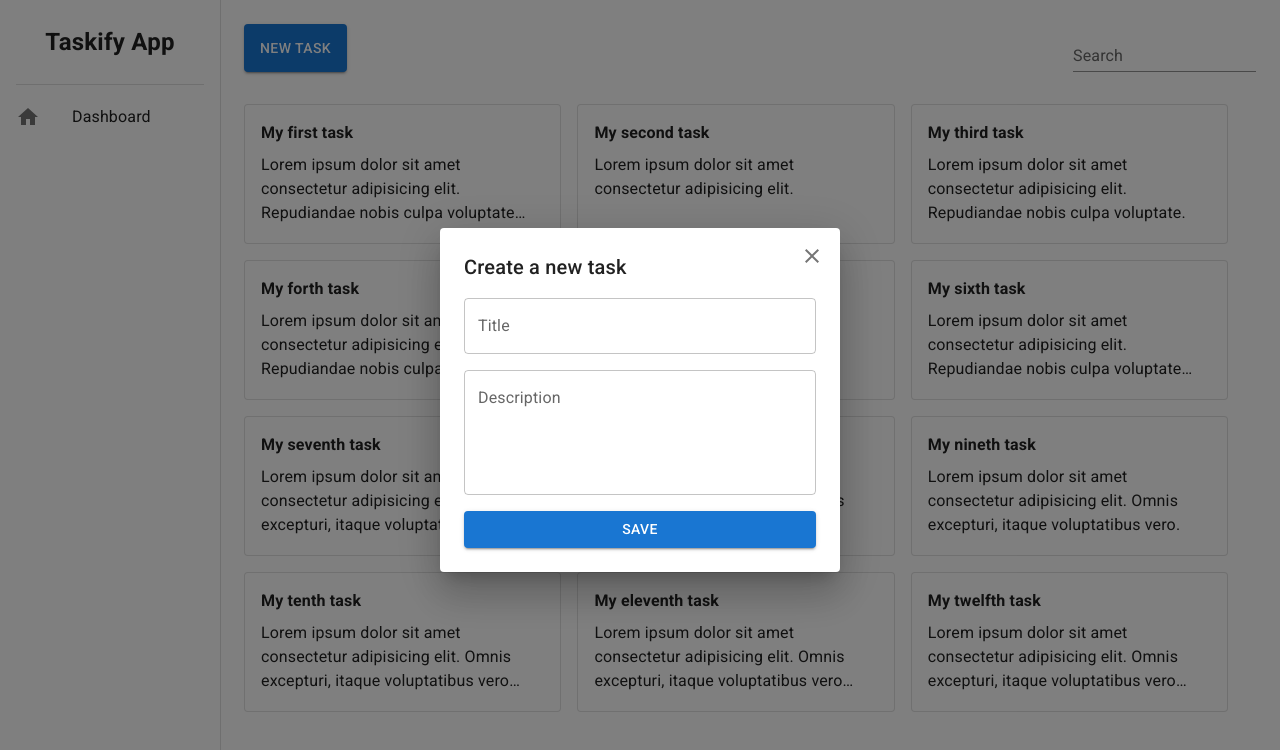
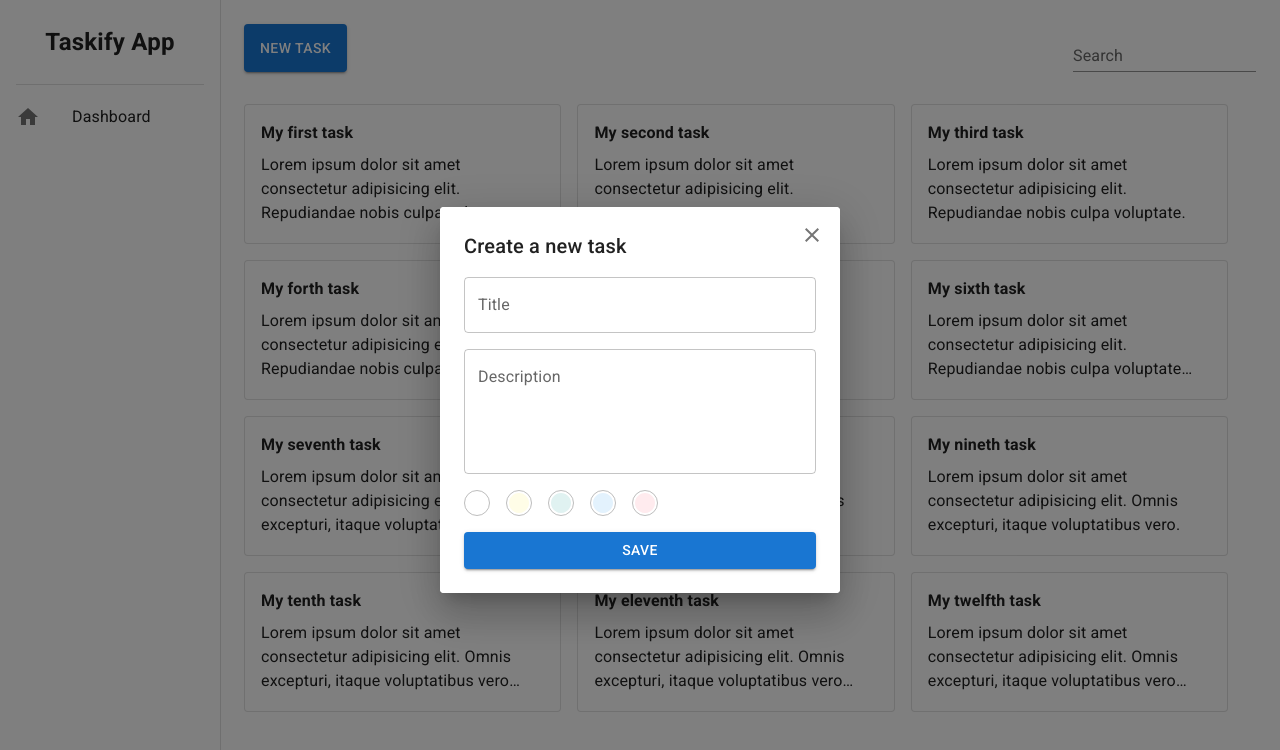
Before and after one commit to idanylomelnyk/taskify, a React (Vite) app: page / in a window 1280 px wide. Both pictures are taken after a click on the button "NEW TASK". Shown: the top 750 px of the page. Built offline with nearby package versions, Linux system fonts and the light colour scheme.

Commit message:
Task background color picker functionality

```diff
--- /dev/null
+++ b/src/components/ColorPicker/ColorPicker.jsx
@@ -0,0 +1,51 @@
+import { Box, IconButton, List, ListItem } from "@mui/material";
+import CircleIcon from "@mui/icons-material/Circle";
+
+export default function ColorPicker({ setBgColor }) {
+  const COLORS = ["#fff", "#fffde7", "#e0f2f1", "#e3f2fd", "#ffebee"];
+
+  const colorSelected = (e) => {
+    const listItem = e.target.closest("li");
+    if (!listItem) return;
+
+    setBgColor(listItem.dataset.color);
+  };
+
+  return (
+    <>
+      <Box
+        sx={{
+          mt: 2,
+        }}
+      >
+        <List
+          disablePadding
+          sx={{
+            display: "flex",
+            alignItems: "center",
+            gap: 2,
+          }}
+          onClick={colorSelected}
+        >
+          {COLORS.map((color) => {
+            return (
+              <ListItem
+                key={color}
+                disablePadding
+                sx={{ maxWidth: "26px" }}
+                data-color={color}
+              >
+                <IconButton
+                  size='small'
+                  sx={{ p: 0, border: "1px solid #bdbdbd" }}
+                >
+                  <CircleIcon sx={{ color: color }} />
+                </IconButton>
+              </ListItem>
+            );
+          })}
+        </List>
+      </Box>
+    </>
+  );
+}
--- a/src/components/NewTaskForm/NewTaskForm.jsx
+++ b/src/components/NewTaskForm/NewTaskForm.jsx
@@ -6,10 +6,14 @@ import {
   TextField,
   Typography,
 } from "@mui/material";
+import { nanoid } from "nanoid";
 import CloseIcon from "@mui/icons-material/Close";
-import { nanoid } from "nanoid";
+import ColorPicker from "../ColorPicker/ColorPicker";
+import { useState } from "react";
 
 export default function NewTaskForm({ open, onClose, setTasks }) {
+  const [bgColor, setBgColor] = useState("#ffffff");
+
   const handleSubmit = (e) => {
     e.preventDefault();
 
@@ -21,6 +25,7 @@ export default function NewTaskForm({ open, onClose, setTasks }) {
           title: e.target.elements.title.value,
           description: e.target.elements.description.value,
           complete: false,
+          bgColor: bgColor,
         },
       ];
     });
@@ -34,7 +39,12 @@ export default function NewTaskForm({ open, onClose, setTasks }) {
       <Dialog open={open} onClose={onClose}>
         <Box
           component='form'
-          sx={{ width: 400, position: "relative", padding: 3 }}
+          sx={{
+            width: 400,
+            position: "relative",
+            padding: 3,
+            bgcolor: bgColor,
+          }}
           onSubmit={handleSubmit}
         >
           <Typography sx={{ fontSize: "20px", fontWeight: 500 }}>
@@ -50,7 +60,7 @@ export default function NewTaskForm({ open, onClose, setTasks }) {
             label='Title'
             name='title'
             variant='outlined'
-            sx={{ mt: 2, width: "100%" }}
+            sx={{ mt: 2, width: "100%", bgcolor: "#fff" }}
           ></TextField>
           <TextField
             label='Description'
@@ -58,8 +68,9 @@ export default function NewTaskForm({ open, onClose, setTasks }) {
             variant='outlined'
             multiline
             rows={4}
-            sx={{ mt: 2, width: "100%" }}
+            sx={{ mt: 2, width: "100%", bgcolor: "#fff" }}
           ></TextField>
+          <ColorPicker setBgColor={setBgColor} />
           <Button
             type='submit'
             variant='contained'
--- a/src/components/TaskItem/TaskItem.jsx
+++ b/src/components/TaskItem/TaskItem.jsx
@@ -1,7 +1,7 @@
 import { Card, ListItem, Typography } from "@mui/material";
 import TaskActionsButton from "../TaskActionsButton/TaskActionsButton";
 
-export default function TaskItem({ title, description }) {
+export default function TaskItem({ title, description, bgColor }) {
   return (
     <ListItem
       disablePadding
@@ -12,6 +12,7 @@ export default function TaskItem({ title, description }) {
         sx={{
           width: "calc(1587px/5)",
           height: 140,
+          bgcolor: bgColor,
           padding: 2,
           cursor: "default",
 
--- a/src/components/TaskList/TaskList.jsx
+++ b/src/components/TaskList/TaskList.jsx
@@ -7,8 +7,13 @@ export default function TaskList({ tasks }) {
       disablePadding
       sx={{ mt: 4, display: "flex", gap: 2, flexWrap: "wrap" }}
     >
-      {tasks.map(({ id, title, description }) => (
-        <TaskItem key={id} title={title} description={description} />
+      {tasks.map(({ id, title, description, bgColor }) => (
+        <TaskItem
+          key={id}
+          title={title}
+          description={description}
+          bgColor={bgColor}
+        />
       ))}
     </List>
   );
```
